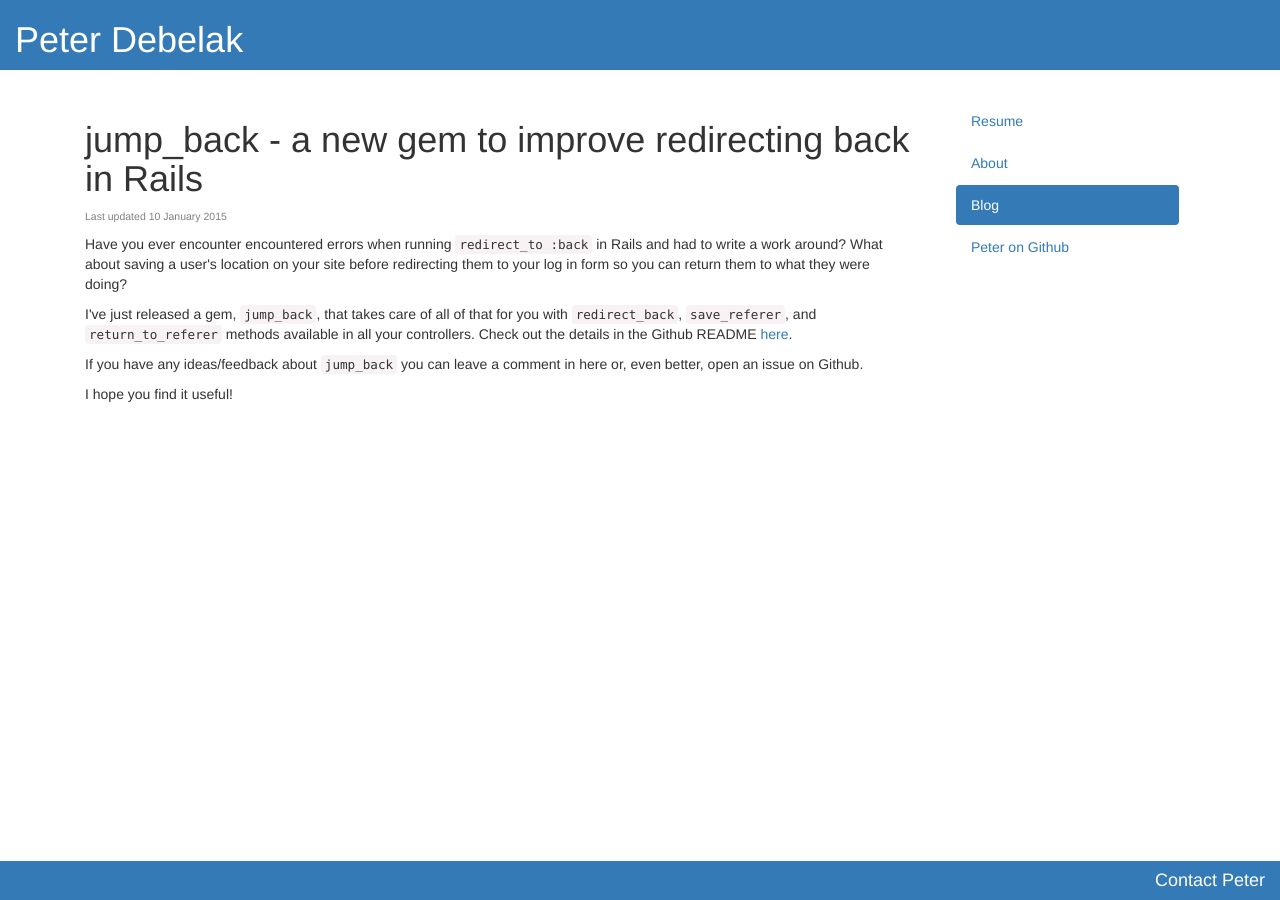
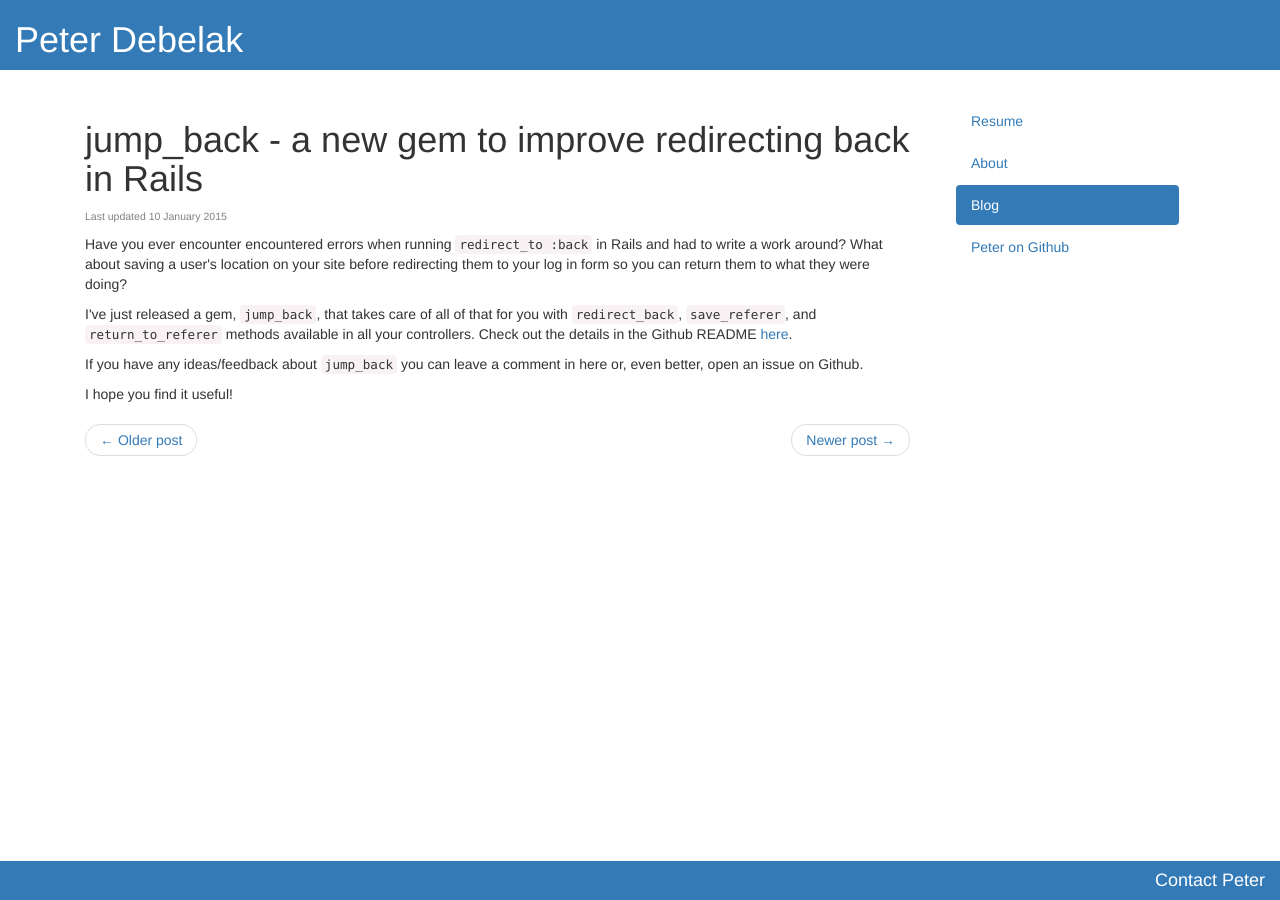
Before and after one commit to pdebelak/peterdebelak.com, a Jekyll site: the page built from _posts/2015-01-10-jump_back-a-new-gem-to-improve-redirecting-back-in-rails.md, in a window 1280 px wide. Built offline with Jekyll 4.4.1, drawn with Linux system fonts in a browser that asks for light colours.

Commit message:
Add next and previous links for individual post pages

```diff
--- a/_layouts/post.html
+++ b/_layouts/post.html
@@ -5,3 +5,18 @@ layout: default
 <h1>{{ page.title }}</h1>
 <p class="date-line">Last updated {{ page.date | date_to_long_string }}</p>
 {{ content }}
+
+<nav>
+  <ul class="pager">
+    {% if page.previous %}
+      <li class="previous">
+        <a href="{{ page.previous.url }}">&larr; Older post</a>
+      </li>
+    {% endif %}
+    {% if page.next %}
+      <li class="next">
+        <a href="{{ page.next.url }}">Newer post &rarr;</a>
+      </li>
+    {% endif %}
+  </ul>
+</nav>
--- a/blog/posts/index.html
+++ b/blog/posts/index.html
@@ -14,10 +14,10 @@ description: Posts about Ruby, Rails, and other technical topics from Peter Debe
 <nav>
   <ul class="pager">
     <li class="previous{% if paginator.page == 1 %} disabled{% endif %}">
-      <a href="{{ paginator.previous_page_path }}">Newer posts</a>
+      <a href="{{ paginator.previous_page_path }}">&larr; Newer posts</a>
     </li>
     <li class="next{% if paginator.page == paginator.total_pages %} disabled{% endif %}">
-      <a href="{{ paginator.next_page_path }}">Older posts</a>
+      <a href="{{ paginator.next_page_path }}">Older posts &rarr;</a>
     </li>
   </ul>
 </nav>
```
Also changed, not shown: 12 other files.
